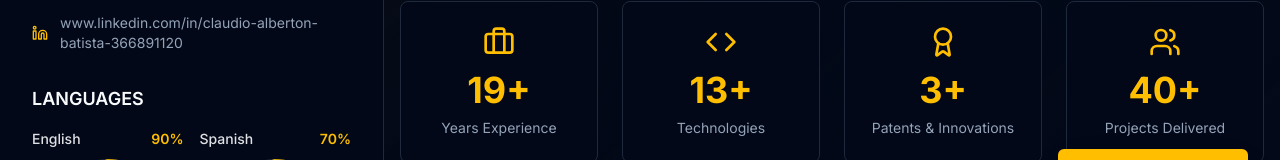
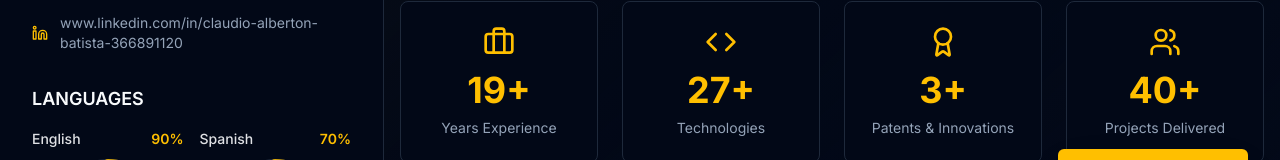
Before and after one commit to claudioalberton/claudio_resume, a Next.js app: page /claudio_resume/ in a window 1280 px wide. Shown: the part 575-735 px from the top of the page. Built offline with nearby package versions, Linux system fonts and the light colour scheme.

Commit message:
Update technology count to reflect individual technologies instead of categories

```diff
--- a/components/hero-section.tsx
+++ b/components/hero-section.tsx
@@ -4,6 +4,24 @@ import { motion } from "framer-motion"
 import { Briefcase, Award, Code, Users } from "lucide-react"
 import { resumeData } from "@/data/resume-data"
 import { useRouter } from "next/navigation"
+
+"use client"
+
+import { motion } from "framer-motion"
+import { Briefcase, Award, Code, Users } from "lucide-react"
+import { resumeData } from "@/data/resume-data"
+import { useRouter } from "next/navigation"
+
+// Count individual technologies from technical expertise strings
+const countTechnologies = () => {
+  let count = 0
+  resumeData.technicalExpertise.forEach(item => {
+    // Extract technologies after the colon
+    const technologies = item.split(':')[1]?.split(',').map(t => t.trim()).filter(t => t.length > 0) || []
+    count += technologies.length
+  })
+  return count
+}
 
 const stats = [
   {
@@ -14,7 +32,7 @@ const stats = [
   },
   {
     icon: Code,
-    value: `${resumeData.coreCompetencies.length + resumeData.technicalExpertise.length}+`,
+    value: `${countTechnologies()}+`,
     label: "Technologies",
     color: "text-primary"
   },
```
